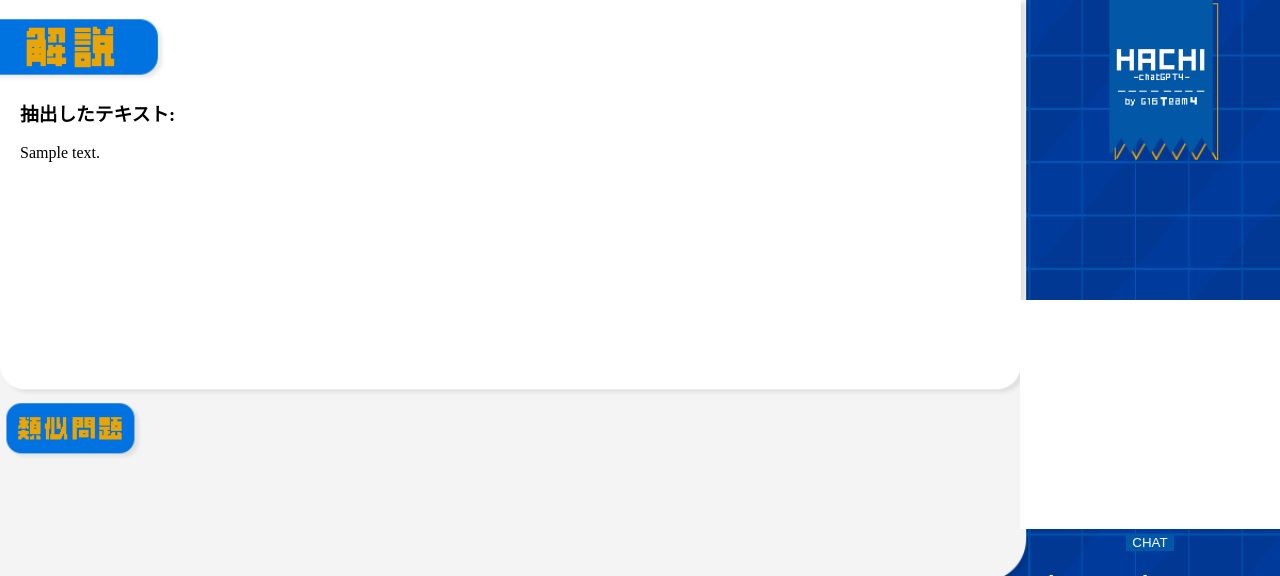
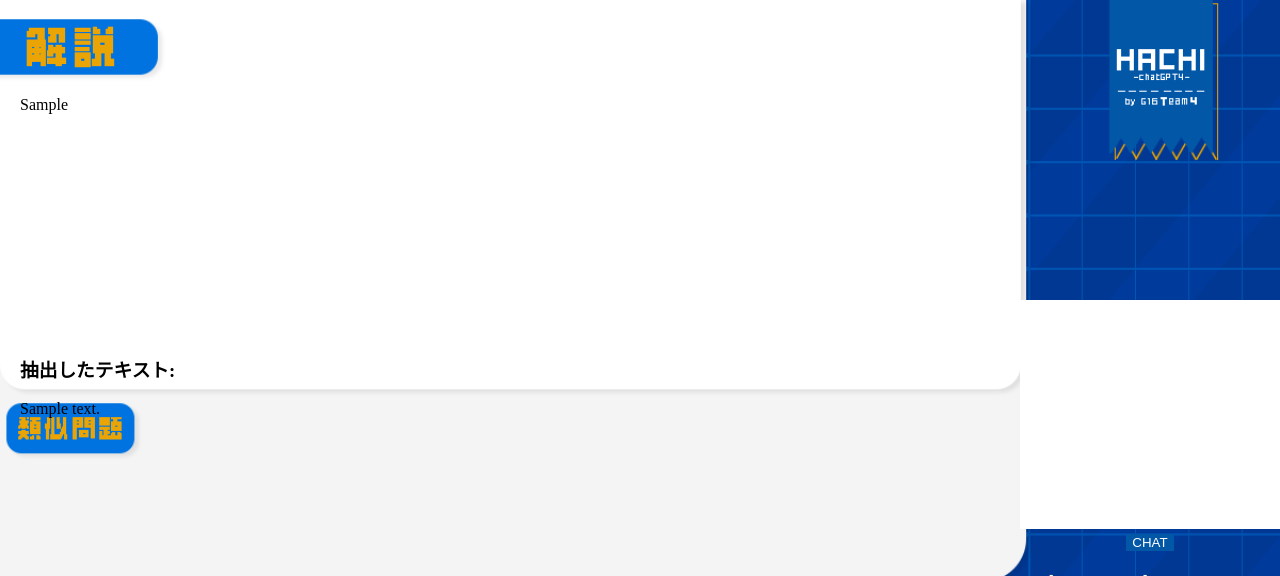
Before and after one commit to s1F102102245/gptapp, a Django app: template gptapp/templates/gptapp/math_index.html in a window 1280 px wide. Shown: the top 576 px of the page. Run offline with Django 4.2, Linux system fonts and the light colour scheme; tables that the repository leaves empty hold one stand-in row (values such as "Sample post"); the template is opened without the code that fills it: values that come from a table or form of the project are taken from there, most other values are stand-ins (such as "Sample title", 1, 10 or a date in 2020).

Commit message:
OCR改良

```diff
--- a/gptapp/static/gptapp/math_series/math1.css
+++ b/gptapp/static/gptapp/math_series/math1.css
@@ -44,7 +44,7 @@ body{
 
 .chat_response_part{
     width: 70vw;
-    height: 40vh;
+    height: 30vh;
 }
 
 .ocr_response_part{
--- a/gptapp/templates/gptapp/math_index.html
+++ b/gptapp/templates/gptapp/math_index.html
@@ -23,7 +23,6 @@
         <div class="parent">
             <div class="left_content">
 
-                {% if not ocr_text %}
                 <div class="chat_response_part">
                     {% if chat_response %}
                     <section class="chat-response">
@@ -31,7 +30,6 @@
                     </section>
                     {% endif %}
                 </div>
-                {% endif %}
 
                 <div class="ocr_response_part">
                     {% if ocr_text %}
--- a/gptapp/views.py
+++ b/gptapp/views.py
@@ -196,6 +196,9 @@ def math_Answerer(request):
                 ocr_text = tool.image_to_string(image, lang="jpn")
                 ocr_text = ocr_text.replace(' ', '')
 
+                # OCRで取得したテキストをChatGPTに送る
+                chat_response = chat_with_gpt3(ocr_text)
+
         # フォームが送信された場合でもチャットフォームの情報を保持
         #user_input = request.POST.get('user_input', None)
         #chat_response = chat_with_gpt3(user_input)
```
